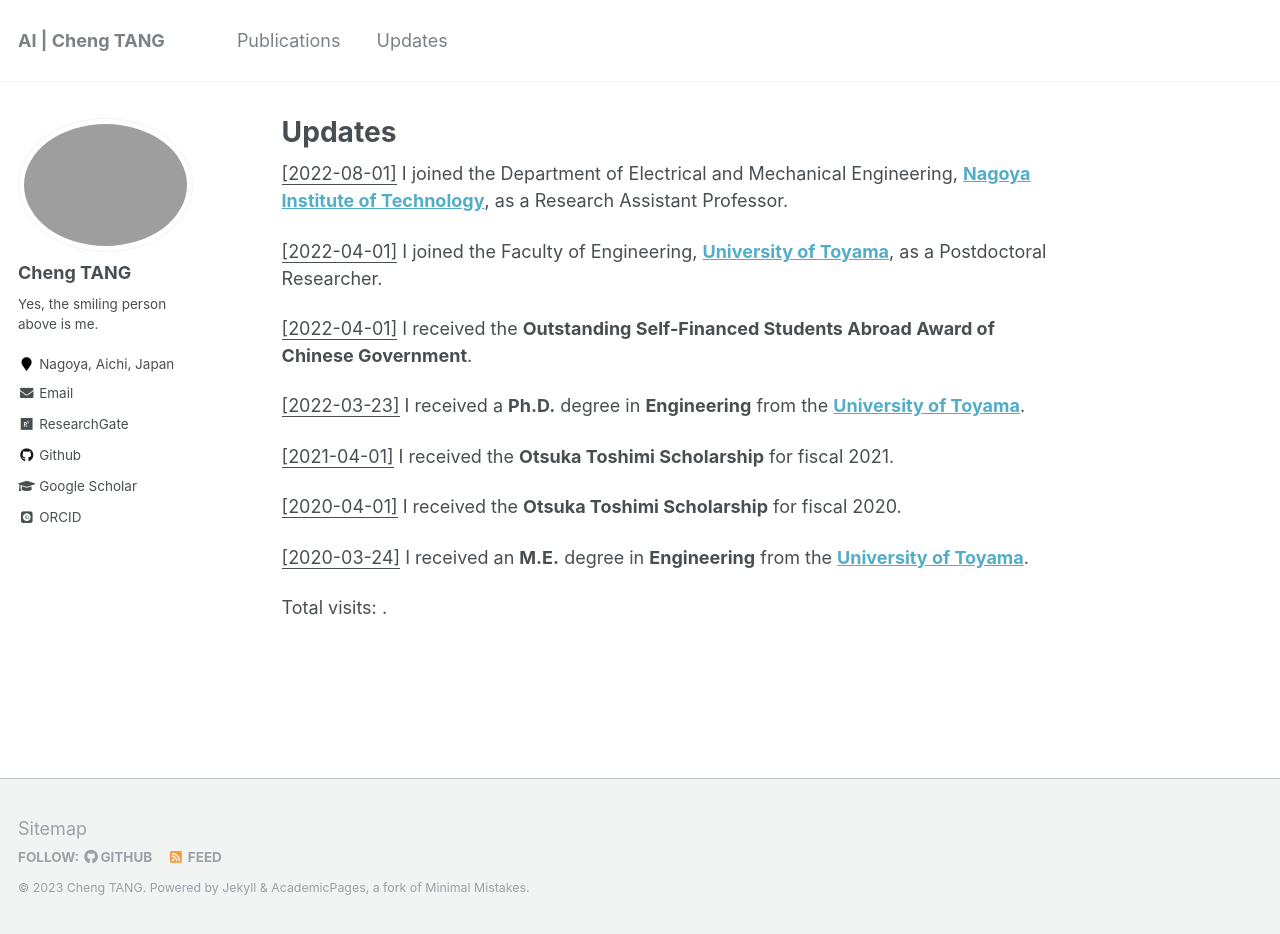
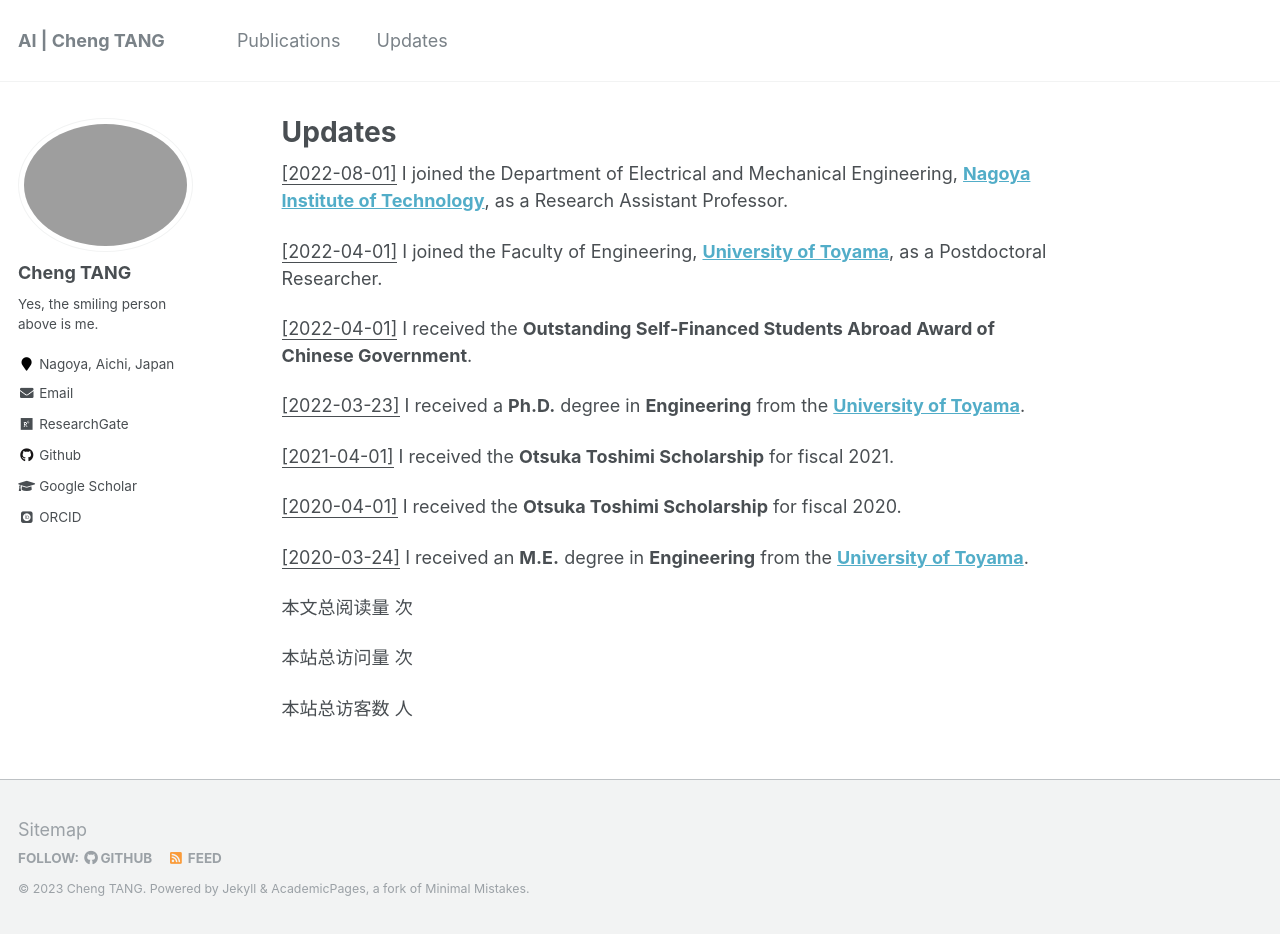
Before and after one commit to ChengTANG-AI/chengtang-ai.github.io, a Jekyll site: the page built from _pages/updates.md, in a window 1280 px wide and 934 px high. Built offline with Jekyll 4.4.1, drawn with Linux system fonts in a browser that asks for light colours; some web fonts are replaced; comment, search, counter and statistics services are not loaded.

Commit message:
Update updates.md

```diff
--- a/_pages/updates.md
+++ b/_pages/updates.md
@@ -24,5 +24,10 @@
 <u>[2020-03-24]</u> I received an **M.E.** degree in **Engineering** from the **[University of Toyama](https://www.u-toyama.ac.jp/)**.
 
 
-<script async src="//busuanzi.ibruce.info/busuanzi/2.3/busuanzi.pure.mini.js"></script>
-<span id="busuanzi_container_site_pv">Total visits: <span id="busuanzi_value_site_pv"></span>.</span>
+<script async src="https://busuanzi.icodeq.com/busuanzi.pure.mini.js"></script>
+
+本文总阅读量 <span id="busuanzi_value_page_pv"></span> 次
+
+本站总访问量 <span id="busuanzi_value_site_pv"></span> 次
+
+本站总访客数 <span id="busuanzi_value_site_uv"></span> 人
```
